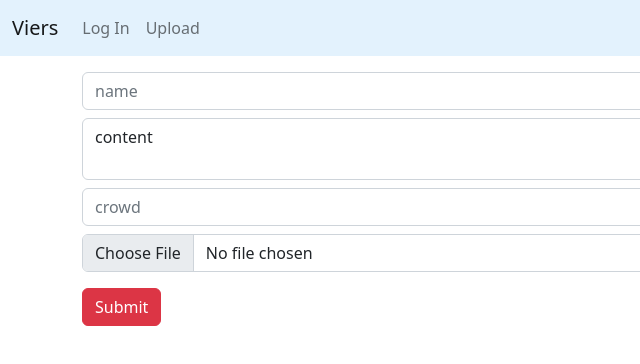
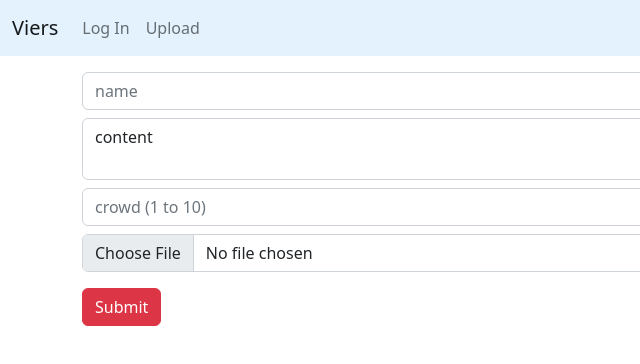
Before and after one commit to wkw8402/Viers, a website: page public/upload.html in a window 1280 px wide. Shown: the full height of the page, 0-640 px from the left. Drawn offline with nearby package versions, Linux system fonts and the light colour scheme.

Commit message:
done with full stack development decal fall 2022

```diff
--- a/public/upload.html
+++ b/public/upload.html
@@ -37,7 +37,7 @@
   <div class="container mt-3">
     <input type="text" class="form-control mt-2" id="name" placeholder="name">
     <textarea class="form-control mt-2" id="content">content</textarea>
-    <input type="text" class="form-control mt-2" id="crowd" placeholder="crowd">
+    <input type="text" class="form-control mt-2" id="crowd" placeholder="crowd (1 to 10)">
     <input class="form-control mt-2" type="file" id="image">
     <button class="btn btn-danger mt-3" id="send">Submit</button>
   </div>
```
